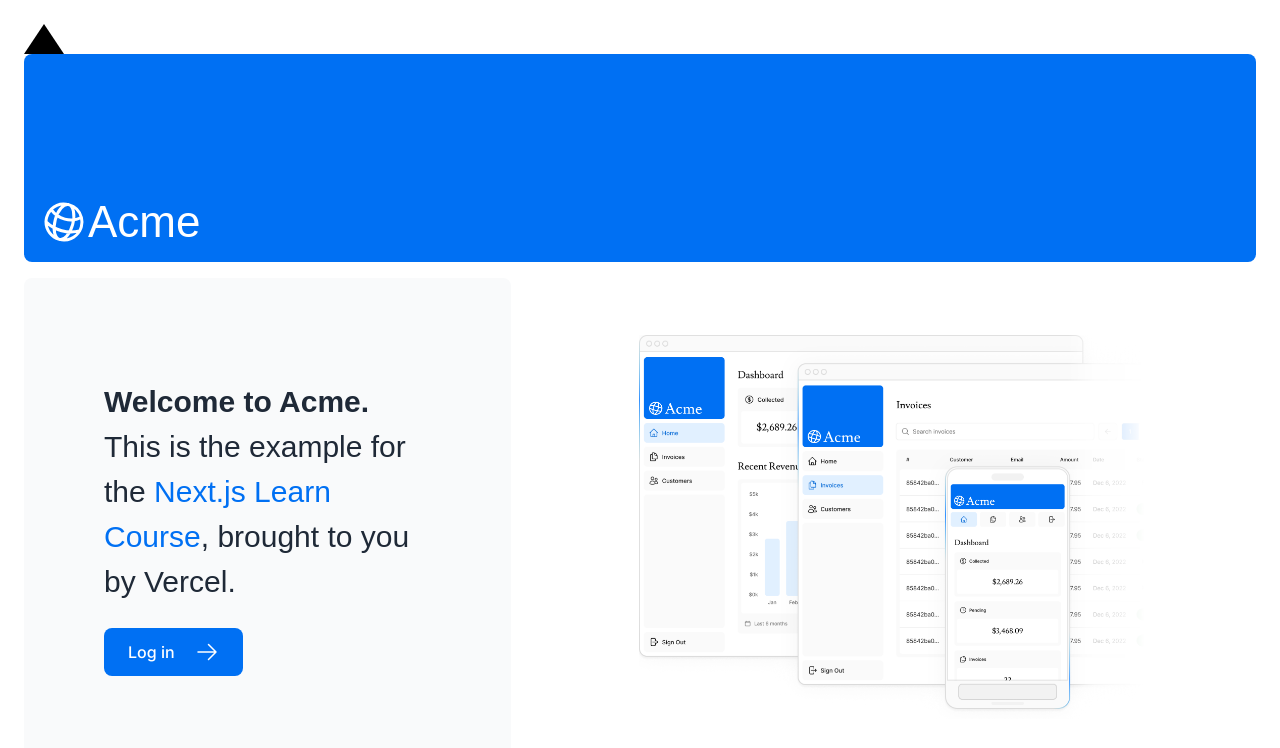
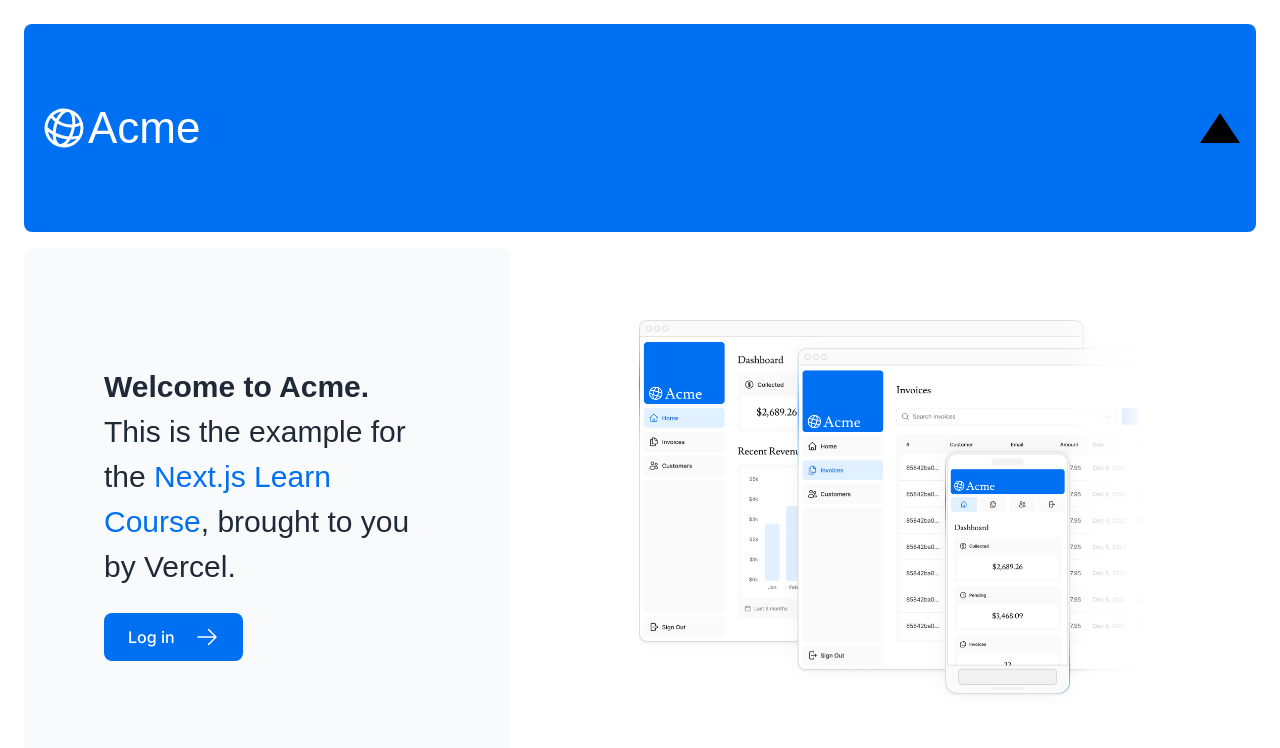
Before and after one commit to GDCzhou/nextjs_dashboard__example, a Next.js app: page / in a window 1280 px wide. Shown: the top 748 px of the page. Built offline with nearby package versions, Linux system fonts and the light colour scheme; a web font is replaced by a local one.

Commit message:
style: change css

```diff
--- a/app/page.tsx
+++ b/app/page.tsx
@@ -9,9 +9,9 @@
 export default function Page() {
   return (
     <main className="flex min-h-screen flex-col p-6">
-      <div className={styles.shape}></div>
-      <div className="flex h-20 shrink-0 items-end rounded-lg bg-blue-500 p-4 md:h-52">
+      <div className="flex h-20 shrink-0 items-center justify-between rounded-lg bg-blue-500 p-4 md:h-52">
         <AcmeLogo />
+        <div className={styles.shape}></div>
       </div>
 
       <div className="mt-4 flex grow flex-col gap-4 md:flex-row">
```
